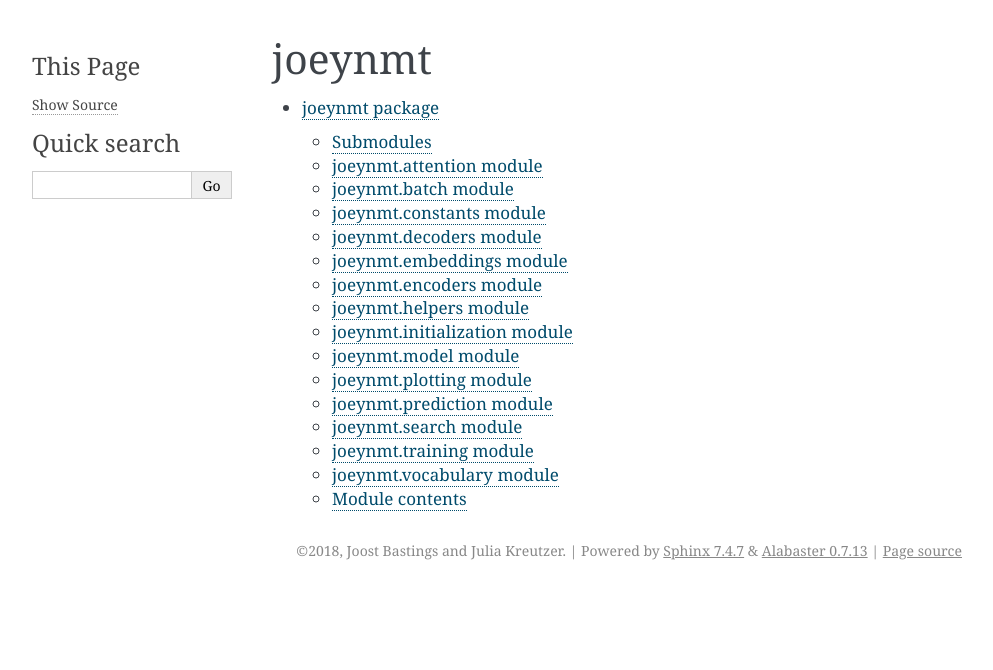
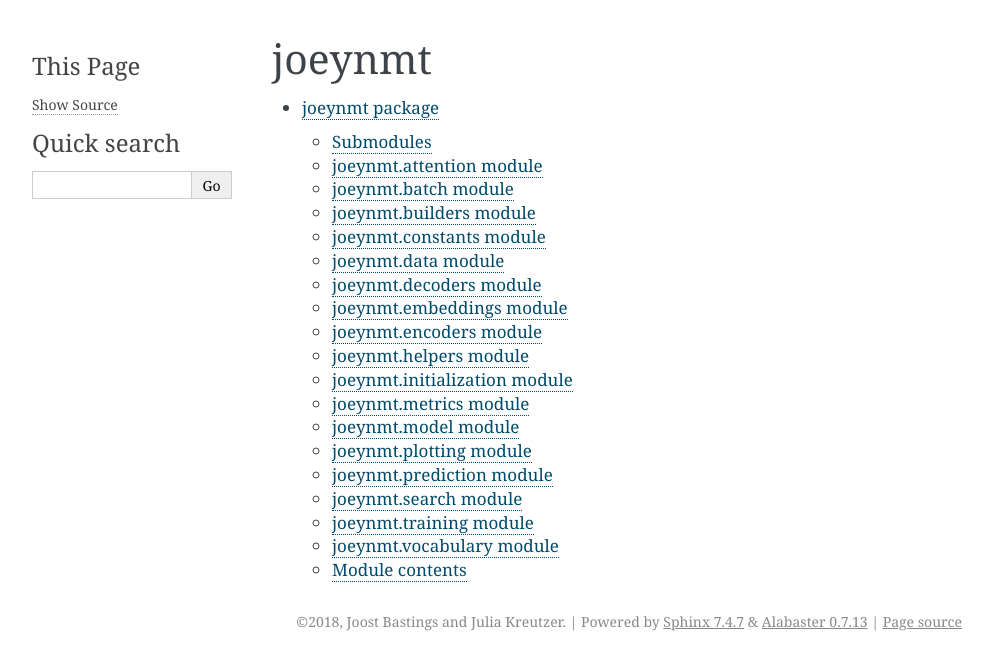
Before and after one commit to joeynmt/joeynmt, a Sphinx documentation site: the page built from docs/source/modules.rst, in a window 1280 px wide. Shown: the top 670 px of the page, without its empty margins (148-1141 px from the left). Built offline with Sphinx 7.4.7, drawn with Linux system fonts in a browser that asks for light colours.

Commit message:
added new modules to doc

```diff
--- a/docs/source/joeynmt.rst
+++ b/docs/source/joeynmt.rst
@@ -20,10 +20,25 @@
     :undoc-members:
     :show-inheritance:
 
+joeynmt.builders module
+-----------------------
+
+.. automodule:: joeynmt.builders
+    :members:
+    :undoc-members:
+    :show-inheritance:
+
 joeynmt.constants module
 ------------------------
 
 .. automodule:: joeynmt.constants
+    :members:
+    :undoc-members:
+    :show-inheritance:
+
+joeynmt.data module
+-------------------
+.. automodule:: joeynmt.data
     :members:
     :undoc-members:
     :show-inheritance:
@@ -61,9 +76,17 @@
     :show-inheritance:
 
 joeynmt.initialization module
+-----------------------------
+
+.. automodule:: joeynmt.initialization
+    :members:
+    :undoc-members:
+    :show-inheritance:
+
+joeynmt.metrics module
 ----------------------
 
-.. automodule:: joeynmt.initialization
+.. automodule:: joeynmt.metrics
     :members:
     :undoc-members:
     :show-inheritance:
@@ -75,6 +98,7 @@
     :members:
     :undoc-members:
     :show-inheritance:
+
 
 joeynmt.plotting module
 -----------------------
```
